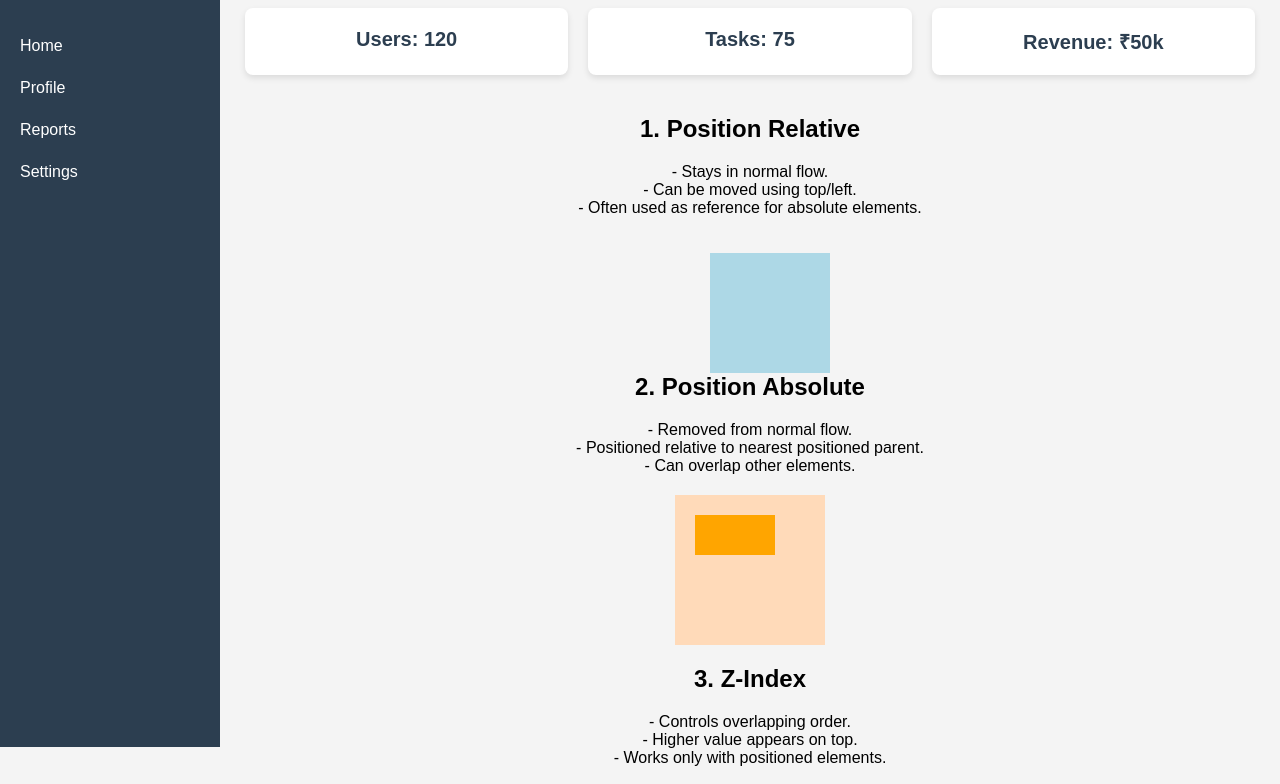
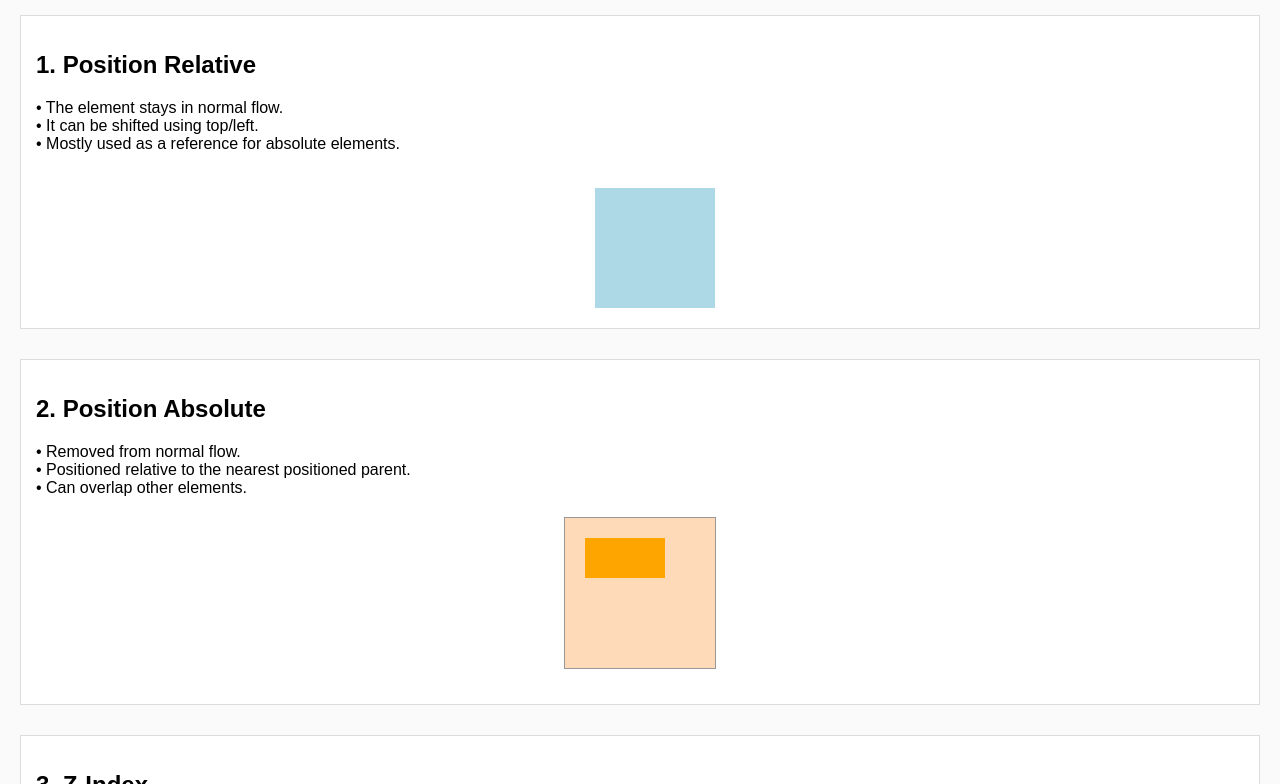
Before and after one commit to Ruturaj-stack/html-assignment, a plain HTML site: page index.html in a window 1280 px wide. Shown: the part 73-857 px from the top of the page. Drawn offline with Linux system fonts and the light colour scheme.

Commit message:
Update index.html

```diff
--- a/index.html
+++ b/index.html
@@ -1,177 +1,116 @@
 <!DOCTYPE html>
 <html>
 <head>
-    <title>Dashboard + Positioning Assignment</title>
+    <title>HTML Positioning Assignment</title>
     <style>
         body {
-            margin: 0;
-            font-family: Arial, sans-serif;
-            background: #f4f4f4;
+            font-family: Arial;
+            margin: 20px;
+            background: #fafafa;
         }
 
-        /* SIDEBAR */
-        .sidebar {
-            width: 220px;
-            background: #2c3e50;
-            color: white;
-            height: 100vh;
-            padding-top: 20px;
-            position: fixed;
-            left: 0;
-            top: 0;
-        }
-
-        .sidebar h2 {
-            text-align: center;
-            margin-bottom: 30px;
-        }
-
-        .sidebar a {
-            display: block;
-            padding: 12px 20px;
-            color: white;
-            text-decoration: none;
-            font-size: 16px;
-        }
-
-        .sidebar a:hover {
-            background: #34495e;
-        }
-
-        /* TOP BAR */
-        .topbar {
-            margin-left: 220px;
-            background: #fff;
-            padding: 15px 25px;
-            font-size: 22px;
-            font-weight: bold;
-            box-shadow: 0 2px 5px rgba(0,0,0,0.1);
-        }
-
-        /* DASHBOARD CONTENT */
-        .content {
-            margin-left: 220px;
-            padding: 25px;
-        }
-
-        .cards {
-            display: flex;
-            gap: 20px;
-            margin-bottom: 40px;
-        }
-
-        .card {
-            flex: 1;
-            background: white;
-            padding: 20px;
-            border-radius: 8px;
-            box-shadow: 0 3px 6px rgba(0,0,0,0.1);
+        h1 {
             text-align: center;
         }
 
-        .card h3 {
-            margin: 0;
-            font-size: 20px;
-            color: #2c3e50;
+        .section {
+            margin-top: 30px;
+            padding: 15px;
+            background: #ffffff;
+            border: 1px solid #ddd;
         }
 
-        /* ORIGINAL CONTENT BELOW */
-
+        /* Relative */
         .relative-box {
-            width: 120px; height: 120px;
+            width: 120px;
+            height: 120px;
             background: lightblue;
             position: relative;
-            top: 20px; left: 20px;
-            margin: 0 auto;
+            top: 15px;
+            left: 15px;
+            margin: 20px auto;
         }
 
+        /* Absolute */
         .parent {
-            width: 150px; height: 150px;
+            width: 150px;
+            height: 150px;
             background: peachpuff;
             position: relative;
             margin: 20px auto;
+            border: 1px solid #999;
         }
 
         .absolute-box {
-            width: 80px; height: 40px;
+            width: 80px;
+            height: 40px;
             background: orange;
             position: absolute;
-            top: 20px; left: 20px;
+            top: 20px;
+            left: 20px;
         }
 
+        /* Z-index */
         .z-container {
-            width: 150px; height: 150px;
+            width: 150px;
+            height: 150px;
             position: relative;
             margin: 20px auto;
+            border: 1px solid #aaa;
         }
 
         .z1, .z2 {
-            width: 100px; height: 100px;
+            width: 100px;
+            height: 100px;
             position: absolute;
         }
 
-        .z1 { background: pink; top: 20px; left: 20px; z-index: 1; }
-        .z2 { background: lightgreen; top: 40px; left: 40px; z-index: 2; }
-
-        h2 {
-            text-align: center;
+        .z1 {
+            background: pink;
+            top: 20px;
+            left: 20px;
+            z-index: 1;
         }
 
-        p {
-            text-align: center;
+        .z2 {
+            background: lightgreen;
+            top: 40px;
+            left: 40px;
+            z-index: 2;
         }
     </style>
 </head>
 <body>
 
-<!-- SIDEBAR -->
-<div class="sidebar">
-    <h2>Dashboard</h2>
-    <a href="#">Home</a>
-    <a href="#">Profile</a>
-    <a href="#">Reports</a>
-    <a href="#">Settings</a>
+<h1>HTML Positioning Concepts</h1>
+
+<div class="section">
+    <h2>1. Position Relative</h2>
+    <p>• The element stays in normal flow.<br>
+       • It can be shifted using top/left.<br>
+       • Mostly used as a reference for absolute elements.</p>
+    <div class="relative-box"></div>
 </div>
 
-<!-- TOP BAR -->
-<div class="topbar">
-    Welcome to Your Dashboard
-</div>
-
-<!-- DASHBOARD CONTENT -->
-<div class="content">
-
-    <!-- CARDS -->
-    <div class="cards">
-        <div class="card"><h3>Users: 120</h3></div>
-        <div class="card"><h3>Tasks: 75</h3></div>
-        <div class="card"><h3>Revenue: ₹50k</h3></div>
-    </div>
-
-    <!-- ORIGINAL CONTENT BELOW -->
-    <h2>1. Position Relative</h2>
-    <p>- Stays in normal flow.<br>
-       - Can be moved using top/left.<br>
-       - Often used as reference for absolute elements.</p>
-    <div class="relative-box"></div>
-
+<div class="section">
     <h2>2. Position Absolute</h2>
-    <p>- Removed from normal flow.<br>
-       - Positioned relative to nearest positioned parent.<br>
-       - Can overlap other elements.</p>
+    <p>• Removed from normal flow.<br>
+       • Positioned relative to the nearest positioned parent.<br>
+       • Can overlap other elements.</p>
     <div class="parent">
         <div class="absolute-box"></div>
     </div>
+</div>
 
+<div class="section">
     <h2>3. Z-Index</h2>
-    <p>- Controls overlapping order.<br>
-       - Higher value appears on top.<br>
-       - Works only with positioned elements.</p>
+    <p>• Controls which element appears on top.<br>
+       • Works only on positioned elements.<br>
+       • Higher z-index → front.</p>
     <div class="z-container">
         <div class="z1"></div>
         <div class="z2"></div>
     </div>
-
 </div>
 
 </body>
```
